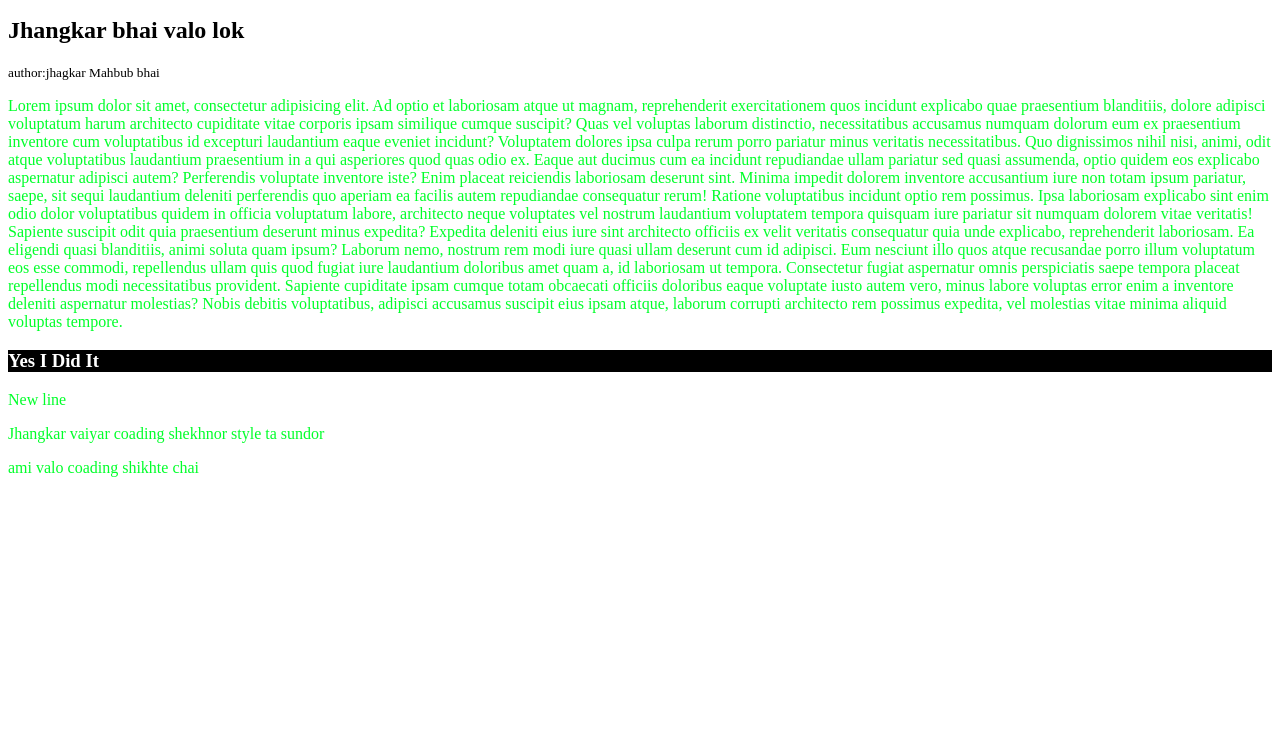
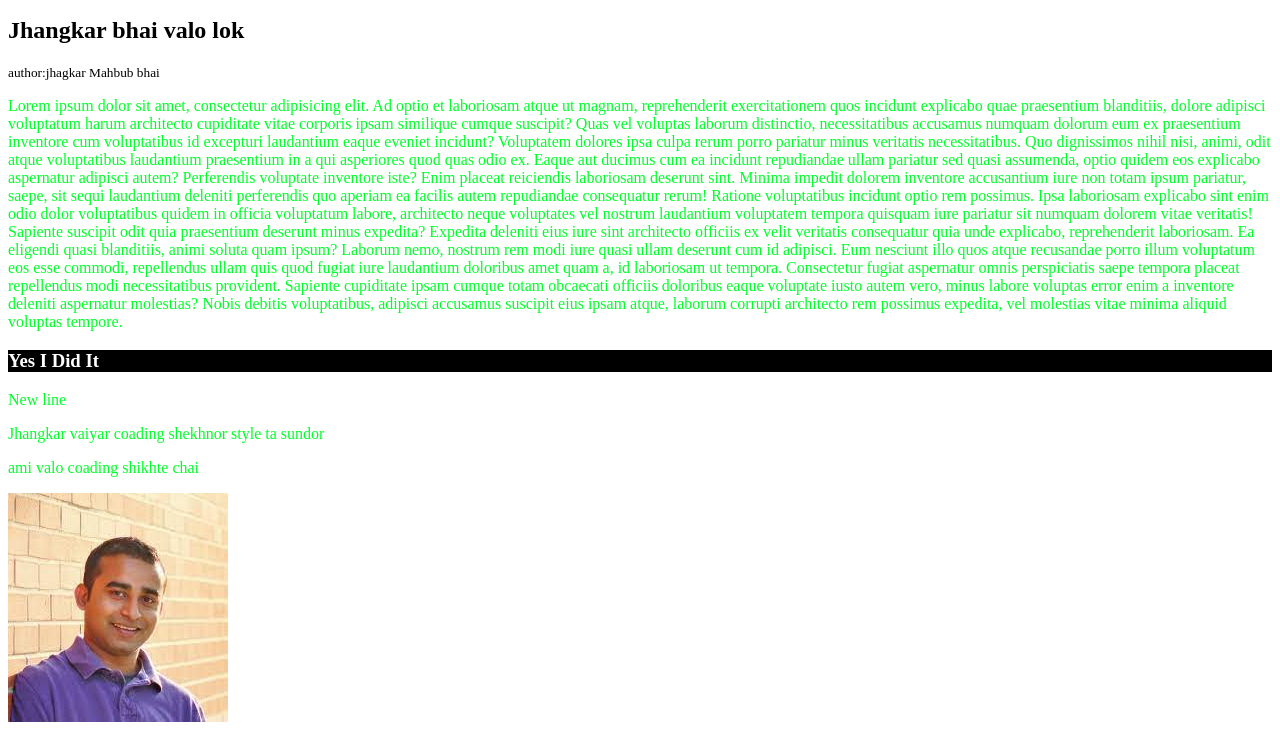
Before and after one commit to sadiqsajeeb/my-second, a plain HTML site: page index.html in a window 1280 px wide. Shown: the part 673-1407 px from the top of the page. Before the commit the page ends 1166 px from the top, so only its background shows below. Drawn offline with Linux system fonts and the light colour scheme.

Commit message:
pictur added

```diff
--- a/index.html
+++ b/index.html
@@ -32,7 +32,7 @@
 <p>New line</p>
 <p>Jhangkar vaiyar coading shekhnor style ta sundor</p>
 <p>ami valo coading shikhte chai</p>
-
+<img src="jhangkar.jpg" alt="" srcset="">
 
 
 </body>
```
